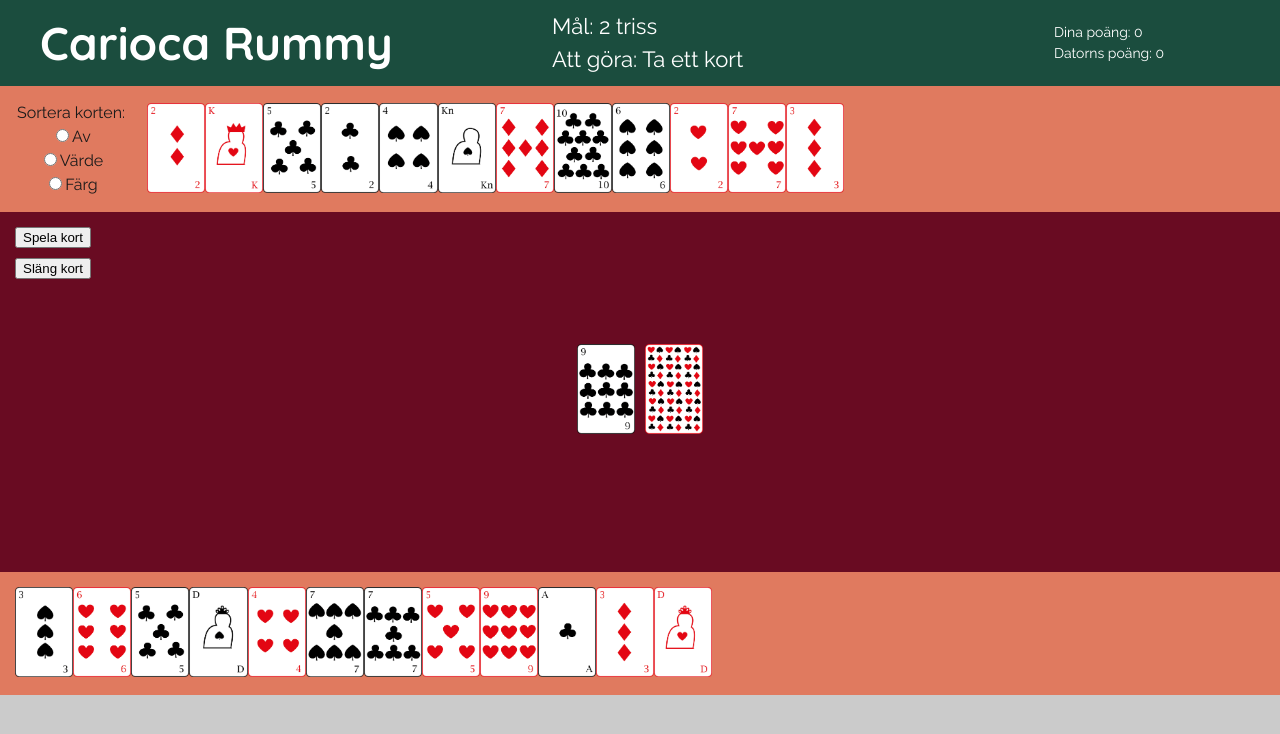
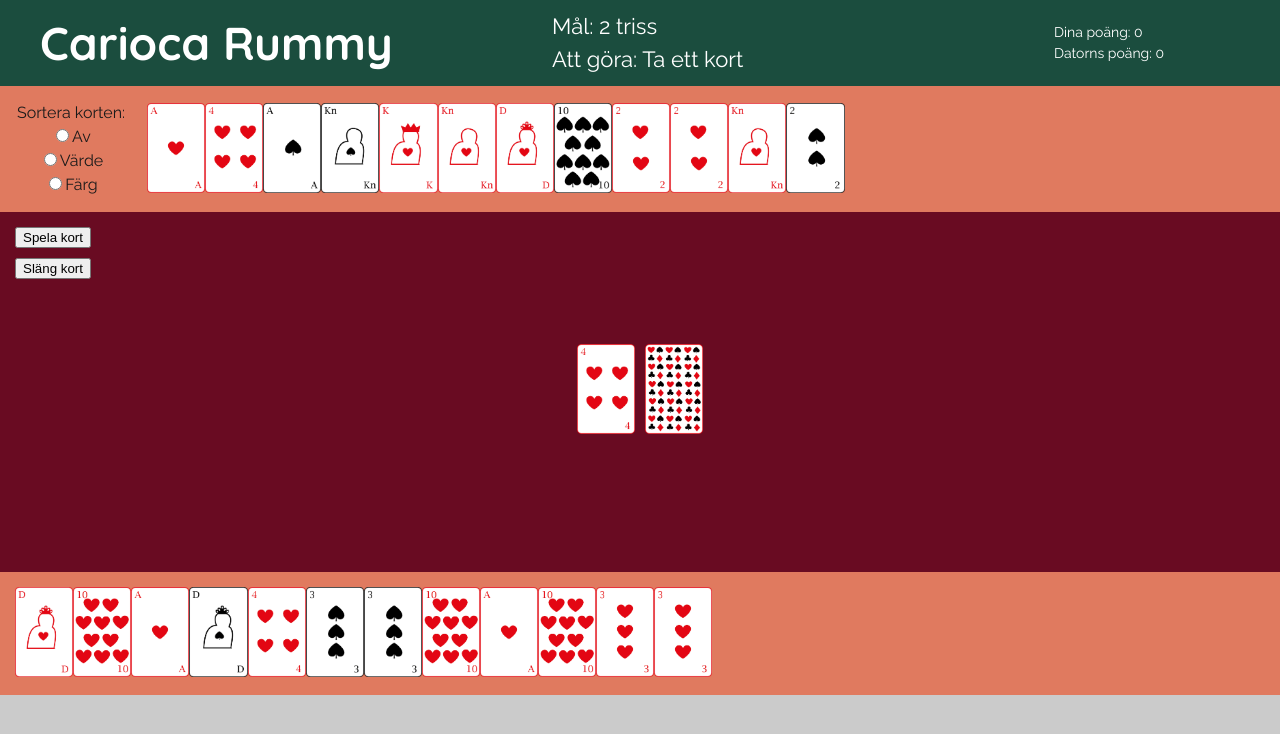
Before and after one commit to Tejpex/carioca-rummy, a React (Vite) app: page / in a window 1280 px wide. Shown: the top 734 px of the page. Built offline with nearby package versions, Linux system fonts and the light colour scheme.

Commit message:
cardMatchesAScala checks for suit + use test cards

```diff
--- a/src/contexts/CariocaContext.jsx
+++ b/src/contexts/CariocaContext.jsx
@@ -35,13 +35,13 @@ export const CariocaProvider = ({ children }) => {
 
   const [discardPile, setDiscardPile] = useState([])
   const [stock, setStock] = useState([])
-  // ------------ !!!!! Change for test-purpose! !!!! -------------
+  // ------------ !!!!! Changed for test-purpose! !!!! -------------
   const contracts = [
     {
       index: 0,
       name: "2 triss",
-      trios: 2,
-      scalas: 0,
+      trios: 0,
+      scalas: 1,
     },
     {
       index: 1,
@@ -187,29 +187,41 @@ export const CariocaProvider = ({ children }) => {
   }
 
   const cardMatchesAScala = (newCard, cardSet) => {
+    cardSet = sortBySuit(cardSet)
+    console.log("Checking if", newCard, "matches scala", cardSet)
     if (cardSet.length === 0) { // No existing scalas
+      console.log("No existing scalas")
       return false
     }
 
     let checkingValue = cardSet[0].value - 1 // Which value to check against
-    if (newCard.value === checkingValue) {
+    let checkingSuit = cardSet[0].suit // Which suit to check against
+    console.log("Checking value", checkingValue, "Checking suit", checkingSuit)
+    if (newCard.value === checkingValue && newCard.suit === checkingSuit) {
+      console.log("New card value one lower than first scala")
       return true // New card one lower than first scala, approved
     } else {
       cardSet.forEach((card) => {
-        if (card.value === checkingValue + 1) {
+        if (card.suit === checkingSuit && card.value === checkingValue + 1) {
           checkingValue = card.value // Card on table part of existing scala
-        } else if (newCard.value === checkingValue + 1) {
+          console.log("Checking value", checkingValue, "Checking suit", checkingSuit)
+        } else if (newCard.suit === checkingSuit && newCard.value === checkingValue + 1) {
+          console.log("New card value one higher than last scala")
           return true // New card one higher than scala on table, approved
         } else {
           checkingValue = card.value // Looking at next scala on table
-          if (newCard.value === checkingValue - 1) {
+          checkingSuit = card.suit
+          console.log("Checking new scala")
+          console.log("Checking value", checkingValue, "Checking suit", checkingSuit)
+          if (newCard.suit === checkingSuit && newCard.value === checkingValue - 1) {
+            console.log("New card value one lower than next scala")
             return true // New card one lower than next scala, approved
           }
         }
       })
     }
 
-    if (newCard.value === checkingValue +1) {
+    if (newCard.suit === checkingSuit && newCard.value === checkingValue + 1) {
       return true // New card one higher than last scala on table, approved
     } else {
       return false
@@ -316,8 +328,8 @@ export const CariocaProvider = ({ children }) => {
   }
 
   const dealCards = (pScore, cScore) => {
-    // const deckInPlay = [...testCards] // Cards for testing
-    const deckInPlay = [...cards] //Make copy of all cards to use in play
+    const deckInPlay = [...testCards] // Cards for testing
+    //const deckInPlay = [...cards] //Make copy of all cards to use in play
     const newPlayerCards = [] //Collects players cards
     const newComputerCards = [] //Collects computers cards
     const newDiscardPile = [] //Collects cards in discard pile
--- a/src/testCards.json
+++ b/src/testCards.json
@@ -30,46 +30,6 @@
     "img": "/Hjarter-4.png",
     "staged": false,
     "name": "Four of Hearts"
-  },
-  {
-    "suit": "Hearts",
-    "value": 5,
-    "color": "red",
-    "img": "/Hjarter-5.png",
-    "staged": false,
-    "name": "Five of Hearts"
-  },
-  {
-    "suit": "Hearts",
-    "value": 6,
-    "color": "red",
-    "img": "/Hjarter-6.png",
-    "staged": false,
-    "name": "Six of Hearts"
-  },
-  {
-    "suit": "Hearts",
-    "value": 7,
-    "color": "red",
-    "img": "/Hjarter-7.png",
-    "staged": false,
-    "name": "Seven of Hearts"
-  },
-  {
-    "suit": "Hearts",
-    "value": 8,
-    "color": "red",
-    "img": "/Hjarter-8.png",
-    "staged": false,
-    "name": "Eight of Hearts"
-  },
-  {
-    "suit": "Hearts",
-    "value": 9,
-    "color": "red",
-    "img": "/Hjarter-9.png",
-    "staged": false,
-    "name": "Nine of Hearts"
   },
   {
     "suit": "Hearts",
@@ -137,43 +97,67 @@
   },
   {
     "suit": "Hearts",
-    "value": 5,
+    "value": 10,
     "color": "red",
-    "img": "/Hjarter-5.png",
+    "img": "/Hjarter-10.png",
     "staged": false,
-    "name": "Five of Hearts"
+    "name": "Ten of Hearts"
   },
   {
     "suit": "Hearts",
-    "value": 6,
+    "value": 11,
     "color": "red",
-    "img": "/Hjarter-6.png",
+    "img": "/Hjarter-Kn.png",
     "staged": false,
-    "name": "Six of Hearts"
+    "name": "Jack of Hearts"
   },
   {
     "suit": "Hearts",
-    "value": 7,
+    "value": 12,
     "color": "red",
-    "img": "/Hjarter-7.png",
+    "img": "/Hjarter-D.png",
     "staged": false,
-    "name": "Seven of Hearts"
+    "name": "Queen of Hearts"
   },
   {
     "suit": "Hearts",
-    "value": 8,
+    "value": 13,
     "color": "red",
-    "img": "/Hjarter-8.png",
+    "img": "/Hjarter-K.png",
     "staged": false,
-    "name": "Eight of Hearts"
+    "name": "King of Hearts"
   },
   {
     "suit": "Hearts",
-    "value": 9,
+    "value": 1,
     "color": "red",
-    "img": "/Hjarter-9.png",
+    "img": "/Hjarter-1.png",
     "staged": false,
-    "name": "Nine of Hearts"
+    "name": "Ace of Hearts"
+  },
+  {
+    "suit": "Hearts",
+    "value": 2,
+    "color": "red",
+    "img": "/Hjarter-2.png",
+    "staged": false,
+    "name": "Two of Hearts"
+  },
+  {
+    "suit": "Hearts",
+    "value": 3,
+    "color": "red",
+    "img": "/Hjarter-3.png",
+    "staged": false,
+    "name": "Three of Hearts"
+  },
+  {
+    "suit": "Hearts",
+    "value": 4,
+    "color": "red",
+    "img": "/Hjarter-4.png",
+    "staged": false,
+    "name": "Four of Hearts"
   },
   {
     "suit": "Hearts",
@@ -241,43 +225,67 @@
   },
   {
     "suit": "Hearts",
-    "value": 5,
+    "value": 10,
     "color": "red",
-    "img": "/Hjarter-5.png",
+    "img": "/Hjarter-10.png",
     "staged": false,
-    "name": "Five of Hearts"
+    "name": "Ten of Hearts"
   },
   {
     "suit": "Hearts",
-    "value": 6,
+    "value": 11,
     "color": "red",
-    "img": "/Hjarter-6.png",
+    "img": "/Hjarter-Kn.png",
     "staged": false,
-    "name": "Six of Hearts"
+    "name": "Jack of Hearts"
   },
   {
     "suit": "Hearts",
-    "value": 7,
+    "value": 12,
     "color": "red",
-    "img": "/Hjarter-7.png",
+    "img": "/Hjarter-D.png",
     "staged": false,
-    "name": "Seven of Hearts"
+    "name": "Queen of Hearts"
   },
   {
     "suit": "Hearts",
-    "value": 8,
+    "value": 13,
     "color": "red",
-    "img": "/Hjarter-8.png",
+    "img": "/Hjarter-K.png",
     "staged": false,
-    "name": "Eight of Hearts"
+    "name": "King of Hearts"
   },
   {
     "suit": "Hearts",
-    "value": 9,
+    "value": 1,
     "color": "red",
-    "img": "/Hjarter-9.png",
+    "img": "/Hjarter-1.png",
     "staged": false,
-    "name": "Nine of Hearts"
+    "name": "Ace of Hearts"
+  },
+  {
+    "suit": "Hearts",
+    "value": 2,
+    "color": "red",
+    "img": "/Hjarter-2.png",
+    "staged": false,
+    "name": "Two of Hearts"
+  },
+  {
+    "suit": "Hearts",
+    "value": 3,
+    "color": "red",
+    "img": "/Hjarter-3.png",
+    "staged": false,
+    "name": "Three of Hearts"
+  },
+  {
+    "suit": "Hearts",
+    "value": 4,
+    "color": "red",
+    "img": "/Hjarter-4.png",
+    "staged": false,
+    "name": "Four of Hearts"
   },
   {
     "suit": "Hearts",
@@ -345,43 +353,67 @@
   },
   {
     "suit": "Hearts",
-    "value": 5,
+    "value": 10,
     "color": "red",
-    "img": "/Hjarter-5.png",
+    "img": "/Hjarter-10.png",
     "staged": false,
-    "name": "Five of Hearts"
+    "name": "Ten of Hearts"
   },
   {
     "suit": "Hearts",
-    "value": 6,
+    "value": 11,
     "color": "red",
-    "img": "/Hjarter-6.png",
+    "img": "/Hjarter-Kn.png",
     "staged": false,
-    "name": "Six of Hearts"
+    "name": "Jack of Hearts"
   },
   {
     "suit": "Hearts",
-    "value": 7,
+    "value": 12,
     "color": "red",
-    "img": "/Hjarter-7.png",
+    "img": "/Hjarter-D.png",
     "staged": false,
-    "name": "Seven of Hearts"
+    "name": "Queen of Hearts"
   },
   {
     "suit": "Hearts",
-    "value": 8,
+    "value": 13,
     "color": "red",
-    "img": "/Hjarter-8.png",
+    "img": "/Hjarter-K.png",
     "staged": false,
-    "name": "Eight of Hearts"
+    "name": "King of Hearts"
   },
   {
     "suit": "Hearts",
-    "value": 9,
+    "value": 1,
     "color": "red",
-    "img": "/Hjarter-9.png",
+    "img": "/Hjarter-1.png",
     "staged": false,
-    "name": "Nine of Hearts"
+    "name": "Ace of Hearts"
+  },
+  {
+    "suit": "Hearts",
+    "value": 2,
+    "color": "red",
+    "img": "/Hjarter-2.png",
+    "staged": false,
+    "name": "Two of Hearts"
+  },
+  {
+    "suit": "Hearts",
+    "value": 3,
+    "color": "red",
+    "img": "/Hjarter-3.png",
+    "staged": false,
+    "name": "Three of Hearts"
+  },
+  {
+    "suit": "Hearts",
+    "value": 4,
+    "color": "red",
+    "img": "/Hjarter-4.png",
+    "staged": false,
+    "name": "Four of Hearts"
   },
   {
     "suit": "Hearts",
@@ -449,46 +481,6 @@
   },
   {
     "suit": "Hearts",
-    "value": 5,
-    "color": "red",
-    "img": "/Hjarter-5.png",
-    "staged": false,
-    "name": "Five of Hearts"
-  },
-  {
-    "suit": "Hearts",
-    "value": 6,
-    "color": "red",
-    "img": "/Hjarter-6.png",
-    "staged": false,
-    "name": "Six of Hearts"
-  },
-  {
-    "suit": "Hearts",
-    "value": 7,
-    "color": "red",
-    "img": "/Hjarter-7.png",
-    "staged": false,
-    "name": "Seven of Hearts"
-  },
-  {
-    "suit": "Hearts",
-    "value": 8,
-    "color": "red",
-    "img": "/Hjarter-8.png",
-    "staged": false,
-    "name": "Eight of Hearts"
-  },
-  {
-    "suit": "Hearts",
-    "value": 9,
-    "color": "red",
-    "img": "/Hjarter-9.png",
-    "staged": false,
-    "name": "Nine of Hearts"
-  },
-  {
-    "suit": "Hearts",
     "value": 10,
     "color": "red",
     "img": "/Hjarter-10.png",
@@ -520,315 +512,259 @@
     "name": "King of Hearts"
   },
   {
-    "suit": "Hearts",
+    "suit": "Spades",
     "value": 1,
-    "color": "red",
-    "img": "/Hjarter-1.png",
+    "color": "black",
+    "img": "/Spader-1.png",
     "staged": false,
-    "name": "Ace of Hearts"
+    "name": "Ace of Spades"
   },
   {
-    "suit": "Hearts",
+    "suit": "Spades",
     "value": 2,
-    "color": "red",
-    "img": "/Hjarter-2.png",
+    "color": "black",
+    "img": "/Spader-2.png",
     "staged": false,
-    "name": "Two of Hearts"
+    "name": "Two of Spades"
   },
   {
-    "suit": "Hearts",
+    "suit": "Spades",
     "value": 3,
-    "color": "red",
-    "img": "/Hjarter-3.png",
+    "color": "black",
+    "img": "/Spader-3.png",
     "staged": false,
-    "name": "Three of Hearts"
+    "name": "Three of Spades"
   },
   {
-    "suit": "Hearts",
+    "suit": "Spades",
     "value": 4,
-    "color": "red",
-    "img": "/Hjarter-4.png",
+    "color": "black",
+    "img": "/Spader-4.png",
     "staged": false,
-    "name": "Four of Hearts"
+    "name": "Four of Spades"
   },
   {
-    "suit": "Hearts",
-    "value": 5,
-    "color": "red",
-    "img": "/Hjarter-5.png",
+    "suit": "Spades",
+    "value": 10,
+    "color": "black",
+    "img": "/Spader-10.png",
     "staged": false,
-    "name": "Five of Hearts"
+    "name": "Ten of Spades"
   },
   {
-    "suit": "Hearts",
-    "value": 6,
-    "color": "red",
-    "img": "/Hjarter-6.png",
+    "suit": "Spades",
+    "value": 11,
+    "color": "black",
+    "img": "/Spader-Kn.png",
     "staged": false,
-    "name": "Six of Hearts"
+    "name": "Jack of Spades"
   },
   {
-    "suit": "Hearts",
-    "value": 7,
-    "color": "red",
-    "img": "/Hjarter-7.png",
+    "suit": "Spades",
+    "value": 12,
+    "color": "black",
+    "img": "/Spader-D.png",
     "staged": false,
-    "name": "Seven of Hearts"
+    "name": "Queen of Spades"
   },
   {
-    "suit": "Hearts",
-    "value": 8,
-    "color": "red",
-    "img": "/Hjarter-8.png",
+    "suit": "Spades",
+    "value": 13,
+    "color": "black",
+    "img": "/Spader-K.png",
     "staged": false,
-    "name": "Eight of Hearts"
+    "name": "King of Spades"
   },
   {
-    "suit": "Hearts",
-    "value": 9,
-    "color": "red",
-    "img": "/Hjarter-9.png",
+    "suit": "Spades",
+    "value": 1,
+    "color": "black",
+    "img": "/Spader-1.png",
     "staged": false,
-    "name": "Nine of Hearts"
+    "name": "Ace of Spades"
   },
   {
-    "suit": "Hearts",
-    "value": 10,
-    "color": "red",
-    "img": "/Hjarter-10.png",
+    "suit": "Spades",
+    "value": 2,
+    "color": "black",
+    "img": "/Spader-2.png",
     "staged": false,
-    "name": "Ten of Hearts"
+    "name": "Two of Spades"
   },
   {
-    "suit": "Hearts",
-    "value": 11,
-    "color": "red",
-    "img": "/Hjarter-Kn.png",
+    "suit": "Spades",
+    "value": 3,
+    "color": "black",
+    "img": "/Spader-3.png",
     "staged": false,
-    "name": "Jack of Hearts"
+    "name": "Three of Spades"
   },
   {
-    "suit": "Hearts",
-    "value": 12,
-    "color": "red",
-    "img": "/Hjarter-D.png",
+    "suit": "Spades",
+    "value": 4,
+    "color": "black",
+    "img": "/Spader-4.png",
     "staged": false,
-    "name": "Queen of Hearts"
+    "name": "Four of Spades"
   },
   {
-    "suit": "Hearts",
-    "value": 13,
-    "color": "red",
-    "img": "/Hjarter-K.png",
+    "suit": "Spades",
+    "value": 10,
+    "color": "black",
+    "img": "/Spader-10.png",
     "staged": false,
-    "name": "King of Hearts"
+    "name": "Ten of Spades"
   },
   {
-    "suit": "Hearts",
-    "value": 1,
-    "color": "red",
-    "img": "/Hjarter-1.png",
+    "suit": "Spades",
+    "value": 11,
+    "color": "black",
+    "img": "/Spader-Kn.png",
     "staged": false,
-    "name": "Ace of Hearts"
+    "name": "Jack of Spades"
   },
   {
-    "suit": "Hearts",
-    "value": 2,
-    "color": "red",
-    "img": "/Hjarter-2.png",
+    "suit": "Spades",
+    "value": 12,
+    "color": "black",
+    "img": "/Spader-D.png",
     "staged": false,
-    "name": "Two of Hearts"
+    "name": "Queen of Spades"
   },
   {
-    "suit": "Hearts",
-    "value": 3,
-    "color": "red",
-    "img": "/Hjarter-3.png",
+    "suit": "Spades",
+    "value": 13,
+    "color": "black",
+    "img": "/Spader-K.png",
     "staged": false,
-    "name": "Three of Hearts"
+    "name": "King of Spades"
   },
   {
-    "suit": "Hearts",
-    "value": 4,
-    "color": "red",
-    "img": "/Hjarter-4.png",
+    "suit": "Spades",
+    "value": 1,
+    "color": "black",
+    "img": "/Spader-1.png",
     "staged": false,
-    "name": "Four of Hearts"
+    "name": "Ace of Spades"
   },
   {
-    "suit": "Hearts",
-    "value": 5,
-    "color": "red",
-    "img": "/Hjarter-5.png",
+    "suit": "Spades",
+    "value": 2,
+    "color": "black",
+    "img": "/Spader-2.png",
     "staged": false,
-    "name": "Five of Hearts"
+    "name": "Two of Spades"
   },
   {
-    "suit": "Hearts",
-    "value": 6,
-    "color": "red",
-    "img": "/Hjarter-6.png",
+    "suit": "Spades",
+    "value": 3,
+    "color": "black",
+    "img": "/Spader-3.png",
     "staged": false,
-    "name": "Six of Hearts"
+    "name": "Three of Spades"
   },
   {
-    "suit": "Hearts",
-    "value": 7,
-    "color": "red",
-    "img": "/Hjarter-7.png",
+    "suit": "Spades",
+    "value": 4,
+    "color": "black",
+    "img": "/Spader-4.png",
     "staged": false,
-    "name": "Seven of Hearts"
+    "name": "Four of Spades"
   },
   {
-    "suit": "Hearts",
-    "value": 8,
-    "color": "red",
-    "img": "/Hjarter-8.png",
+    "suit": "Spades",
+    "value": 10,
+    "color": "black",
+    "img": "/Spader-10.png",
     "staged": false,
-    "name": "Eight of Hearts"
+    "name": "Ten of Spades"
   },
   {
-    "suit": "Hearts",
-    "value": 9,
-    "color": "red",
-    "img": "/Hjarter-9.png",
+    "suit": "Spades",
+    "value": 11,
+    "color": "black",
+    "img": "/Spader-Kn.png",
     "staged": false,
-    "name": "Nine of Hearts"
+    "name": "Jack of Spades"
   },
   {
-    "suit": "Hearts",
-    "value": 10,
-    "color": "red",
-    "img": "/Hjarter-10.png",
+    "suit": "Spades",
+    "value": 12,
+    "color": "black",
+    "img": "/Spader-D.png",
     "staged": false,
-    "name": "Ten of Hearts"
+    "name": "Queen of Spades"
   },
   {
-    "suit": "Hearts",
-    "value": 11,
-    "color": "red",
-    "img": "/Hjarter-Kn.png",
+    "suit": "Spades",
+    "value": 13,
+    "color": "black",
+    "img": "/Spader-K.png",
     "staged": false,
-    "name": "Jack of Hearts"
+    "name": "King of Spades"
   },
   {
-    "suit": "Hearts",
-    "value": 12,
-    "color": "red",
-    "img": "/Hjarter-D.png",
+    "suit": "Spades",
+    "value": 1,
+    "color": "black",
+    "img": "/Spader-1.png",
     "staged": false,
-    "name": "Queen of Hearts"
+    "name": "Ace of Spades"
   },
   {
-    "suit": "Hearts",
-    "value": 13,
-    "color": "red",
-    "img": "/Hjarter-K.png",
+    "suit": "Spades",
+    "value": 2,
+    "color": "black",
+    "img": "/Spader-2.png",
     "staged": false,
-    "name": "King of Hearts"
+    "name": "Two of Spades"
   },
   {
-    "suit": "Hearts",
-    "value": 1,
-    "color": "red",
-    "img": "/Hjarter-1.png",
+    "suit": "Spades",
+    "value": 3,
+    "color": "black",
+    "img": "/Spader-3.png",
     "staged": false,
-    "name": "Ace of Hearts"
+    "name": "Three of Spades"
   },
   {
-    "suit": "Hearts",
-    "value": 2,
-    "color": "red",
-    "img": "/Hjarter-2.png",
+    "suit": "Spades",
+    "value": 4,
+    "color": "black",
+    "img": "/Spader-4.png",
     "staged": false,
-    "name": "Two of Hearts"
+    "name": "Four of Spades"
   },
   {
-    "suit": "Hearts",
-    "value": 3,
-    "color": "red",
-    "img": "/Hjarter-3.png",
+    "suit": "Spades",
+    "value": 10,
+    "color": "black",
+    "img": "/Spader-10.png",
     "staged": false,
-    "name": "Three of Hearts"
+    "name": "Ten of Spades"
   },
   {
-    "suit": "Hearts",
-    "value": 4,
-    "color": "red",
-    "img": "/Hjarter-4.png",
+    "suit": "Spades",
+    "value": 11,
+    "color": "black",
+    "img": "/Spader-Kn.png",
     "staged": false,
-    "name": "Four of Hearts"
+    "name": "Jack of Spades"
   },
   {
-    "suit": "Hearts",
-    "value": 5,
-    "color": "red",
-    "img": "/Hjarter-5.png",
+    "suit": "Spades",
+    "value": 12,
+    "color": "black",
+    "img": "/Spader-D.png",
     "staged": false,
-    "name": "Five of Hearts"
+    "name": "Queen of Spades"
   },
   {
-    "suit": "Hearts",
-    "value": 6,
-    "color": "red",
-    "img": "/Hjarter-6.png",
+    "suit": "Spades",
+    "value": 13,
+    "color": "black",
+    "img": "/Spader-K.png",
     "staged": false,
-    "name": "Six of Hearts"
-  },
-  {
-    "suit": "Hearts",
-    "value": 7,
-    "color": "red",
-    "img": "/Hjarter-7.png",
-    "staged": false,
-    "name": "Seven of Hearts"
-  },
-  {
-    "suit": "Hearts",
-    "value": 8,
-    "color": "red",
-    "img": "/Hjarter-8.png",
-    "staged": false,
-    "name": "Eight of Hearts"
-  },
-  {
-    "suit": "Hearts",
-    "value": 9,
-    "color": "red",
-    "img": "/Hjarter-9.png",
-    "staged": false,
-    "name": "Nine of Hearts"
-  },
-  {
-    "suit": "Hearts",
-    "value": 10,
-    "color": "red",
-    "img": "/Hjarter-10.png",
-    "staged": false,
-    "name": "Ten of Hearts"
-  },
-  {
-    "suit": "Hearts",
-    "value": 11,
-    "color": "red",
-    "img": "/Hjarter-Kn.png",
-    "staged": false,
-    "name": "Jack of Hearts"
-  },
-  {
-    "suit": "Hearts",
-    "value": 12,
-    "color": "red",
-    "img": "/Hjarter-D.png",
-    "staged": false,
-    "name": "Queen of Hearts"
-  },
-  {
-    "suit": "Hearts",
-    "value": 13,
-    "color": "red",
-    "img": "/Hjarter-K.png",
-    "staged": false,
-    "name": "King of Hearts"
+    "name": "King of Spades"
   }
 ]
```
